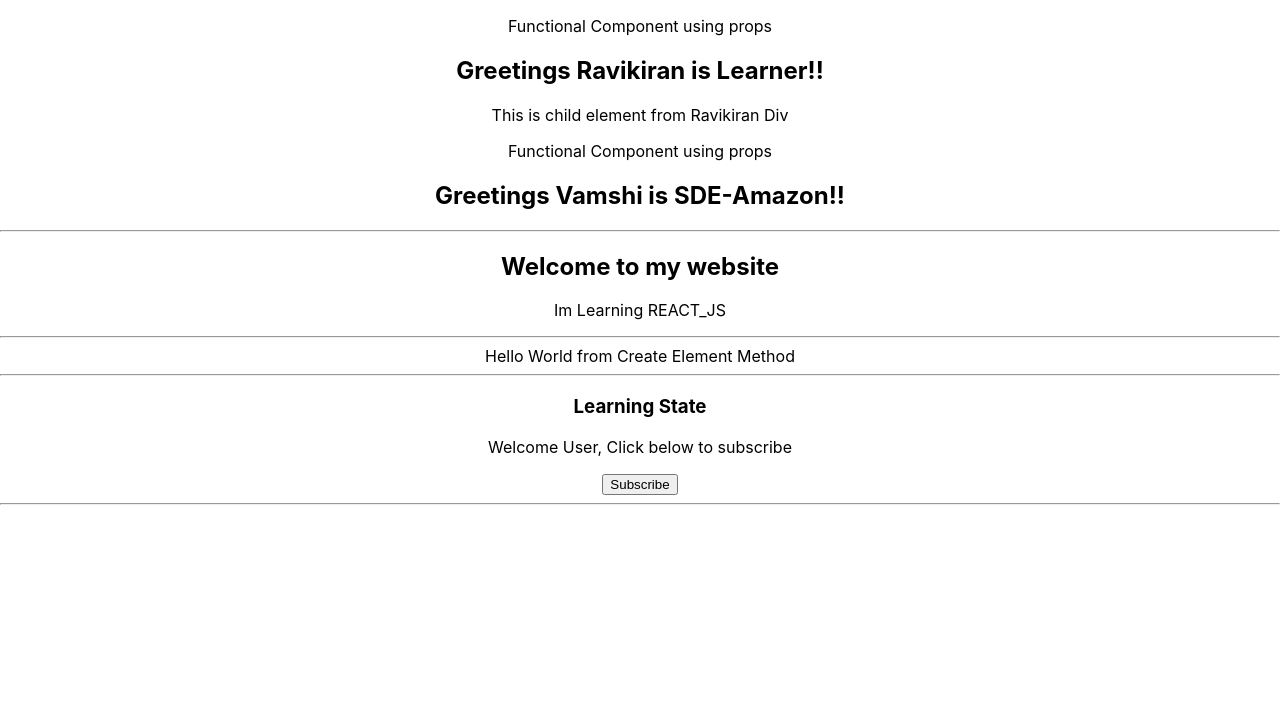
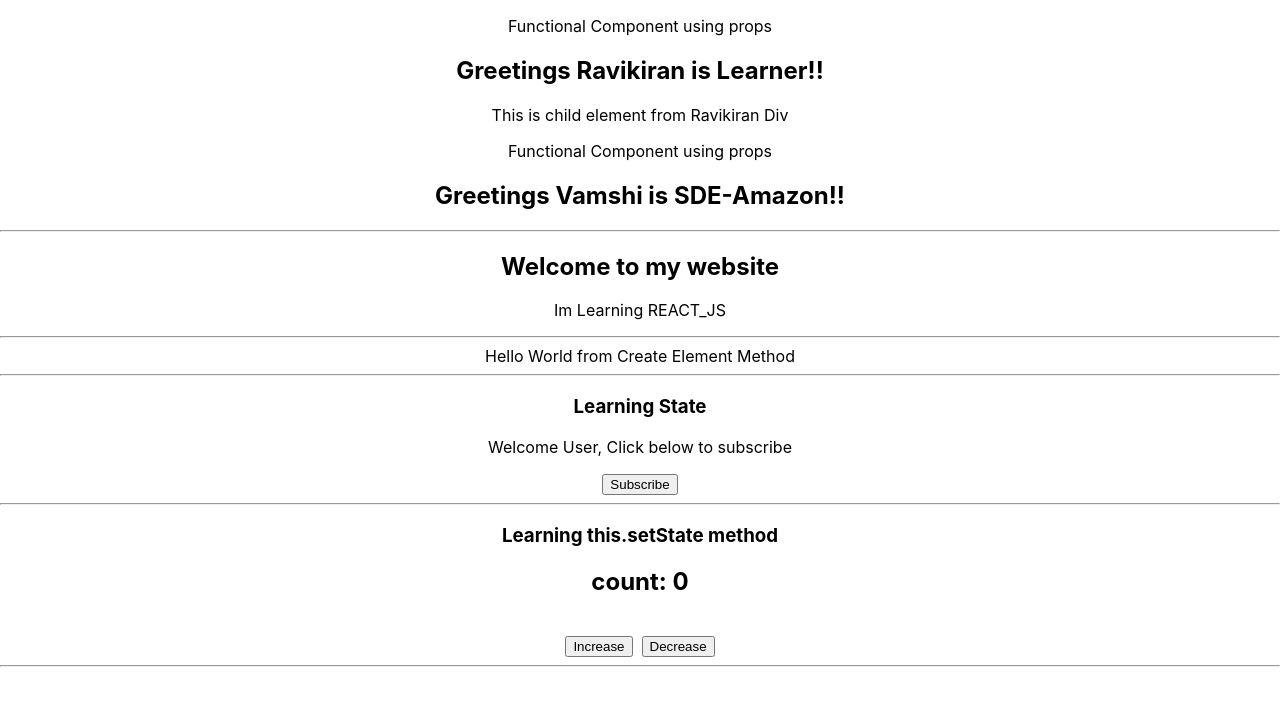
Before and after one commit to kirannani168/LearningReactJS, a React (Create React App) app: page / in a window 1280 px wide. Shown: the top 706 px of the page. Built offline with nearby package versions, Linux system fonts and the light colour scheme.

Commit message:
this.setState(): Added counter component
Added counter component to learn this.setState()  & updated App.js

```diff
--- a/src/App.js
+++ b/src/App.js
@@ -1,6 +1,7 @@
 
 import React, { Component } from 'react'
 import './App.css';
+import Counter from './Components/Counter';
 import CreateElement from './Components/CreateElement';
 import Greet from './Components/Greet';
 import Message from './Components/Message';
@@ -21,6 +22,8 @@ class App extends Component {
         <hr/>
         <Message/>
         <hr/>
+        <Counter/>
+        <hr/>
       </div>
     )
   }
--- /dev/null
+++ b/src/Components/Counter.js
@@ -0,0 +1,30 @@
+import React, { Component } from 'react'
+
+export default class Counter extends Component {
+    constructor(){
+        super();
+        this.state={
+            num: 0
+        }
+    }
+    increaseNum(){
+        this.setState({
+            num:  this.state.num+1
+        })
+    }
+    decreaseNum(){
+        this.setState({
+            num: this.state.num-1
+        })
+    }
+  render() {
+    return (
+      <div>
+        <h3>Learning this.setState method</h3>
+        <h2>count: {this.state.num}</h2><br/>
+        <button onClick={()=>this.increaseNum()}>Increase</button> &nbsp;
+        <button onClick={()=>this.decreaseNum()}>Decrease</button>
+      </div>
+    )
+  }
+}
```
